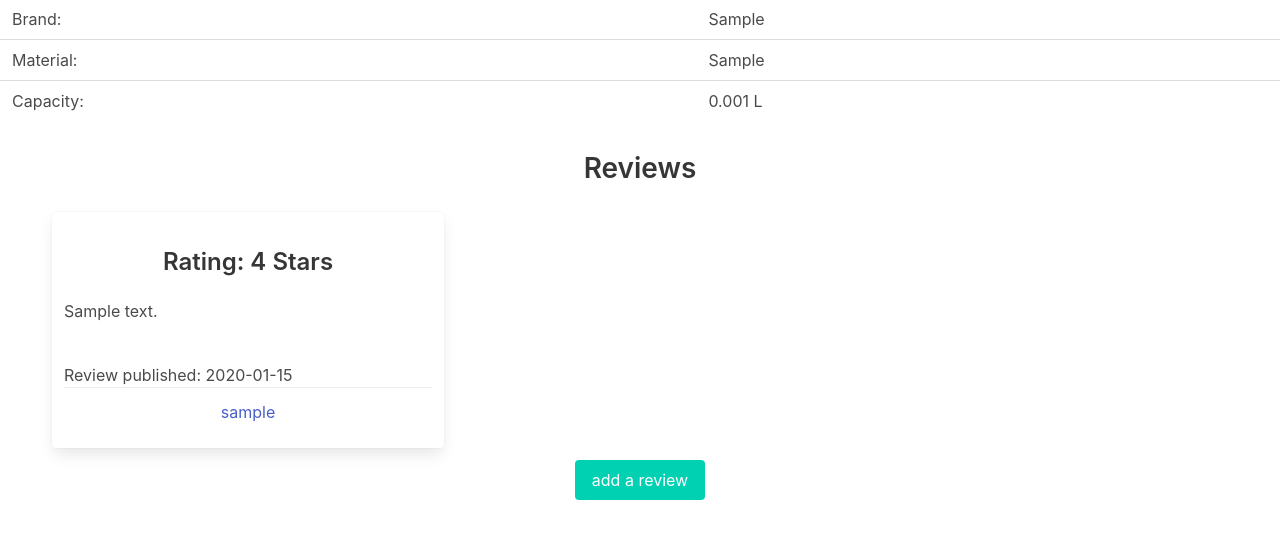
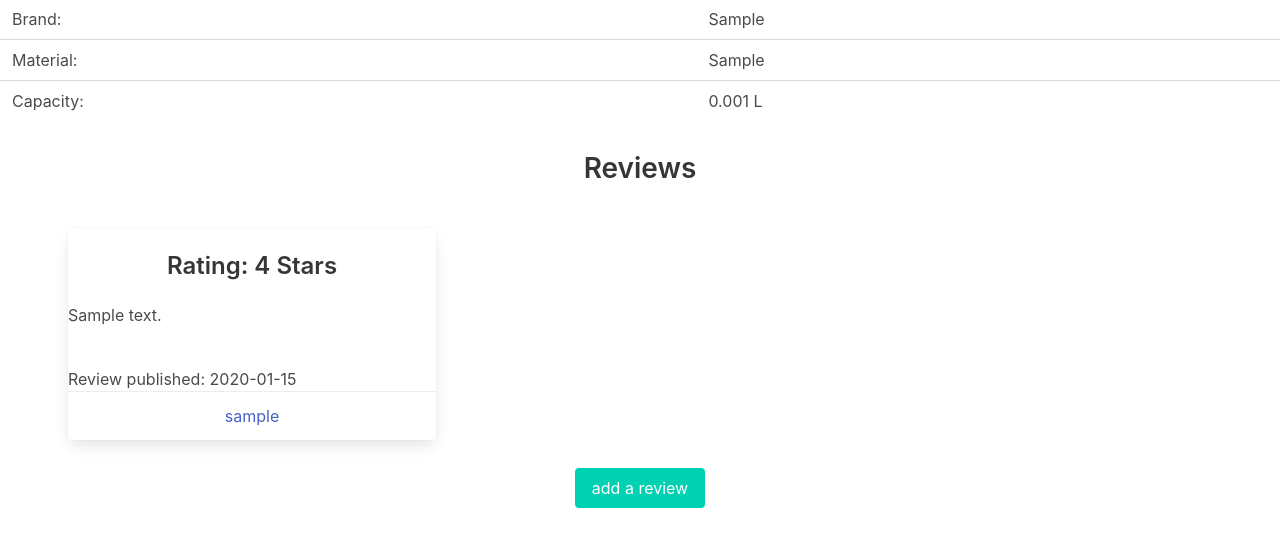
Before and after one commit to seraficaj/QuenchMarks, a Flask app: page /bottles/1 in a window 1280 px wide. Shown: the part 109-656 px from the top of the page. Run offline with Flask 2, Linux system fonts and the light colour scheme; tables that the repository leaves empty hold one stand-in row (values such as "Sample post").

Commit message:
fix spacing between cards

```diff
--- a/QuenchMarks/templates/bottles/bottle_detail.html
+++ b/QuenchMarks/templates/bottles/bottle_detail.html
@@ -16,11 +16,12 @@
         </tr>
     </table>
     <h2 class="has-text-centered">Reviews</h2>
-    <br>
+    <br />
     <div class="container">
         <div class="columns is-multiline">
             {% for review in reviews %}
-            <div class="card column is-one-third">
+            <div class="column is-one-third m-1">
+                <div class="card">
                     <div class="card-content">
                         <p class="title is-4 has-text-centered">
                             Rating: {{review.rating}} Stars
@@ -29,14 +30,17 @@
                     <div class="content">
                         <p>{{review.text}}</p>
                         <br />
-                    <time>Review published: {{review.published.date()}}</time>
+                        <time
+                            >Review published: {{review.published.date()}}</time
+                        >
                         <div class="card-footer">
                             <a
                                 class="card-footer-item"
                                 href="{{url_for('users.user_profile', username=review.user.username)}}"
                                 >{{review.user.username}}</a
                             >
-                        {% if current_user.username == review.user.username %}
+                            {% if current_user.username == review.user.username
+                            %}
                             <a
                                 class="card-footer-item has-text-danger"
                                 href="{{url_for('reviews.delete_review', id=review.id)}}"
@@ -46,10 +50,11 @@
                         </div>
                     </div>
                 </div>
+            </div>
             {% endfor %}
         </div>
     </div>
-    <br>
+    <br />
     <div class="has-text-centered">
         <a href="{{url_for('reviews.create_review', id=bottle.id)}}"
             ><button class="button is-primary">add a review</button></a
@@ -58,7 +63,9 @@
         current_user.favorites %}
         <a
             href="{{url_for('users.remove_fave', user_id=current_user.id, bottle_id=bottle.id)}}"
-        ><button class="button is-warning">Unfavorite this bottle</button></a
+            ><button class="button is-warning">
+                Unfavorite this bottle
+            </button></a
         >
         {% else %}
         <a
```
Lines whose indentation alone changed are shown as unchanged.
